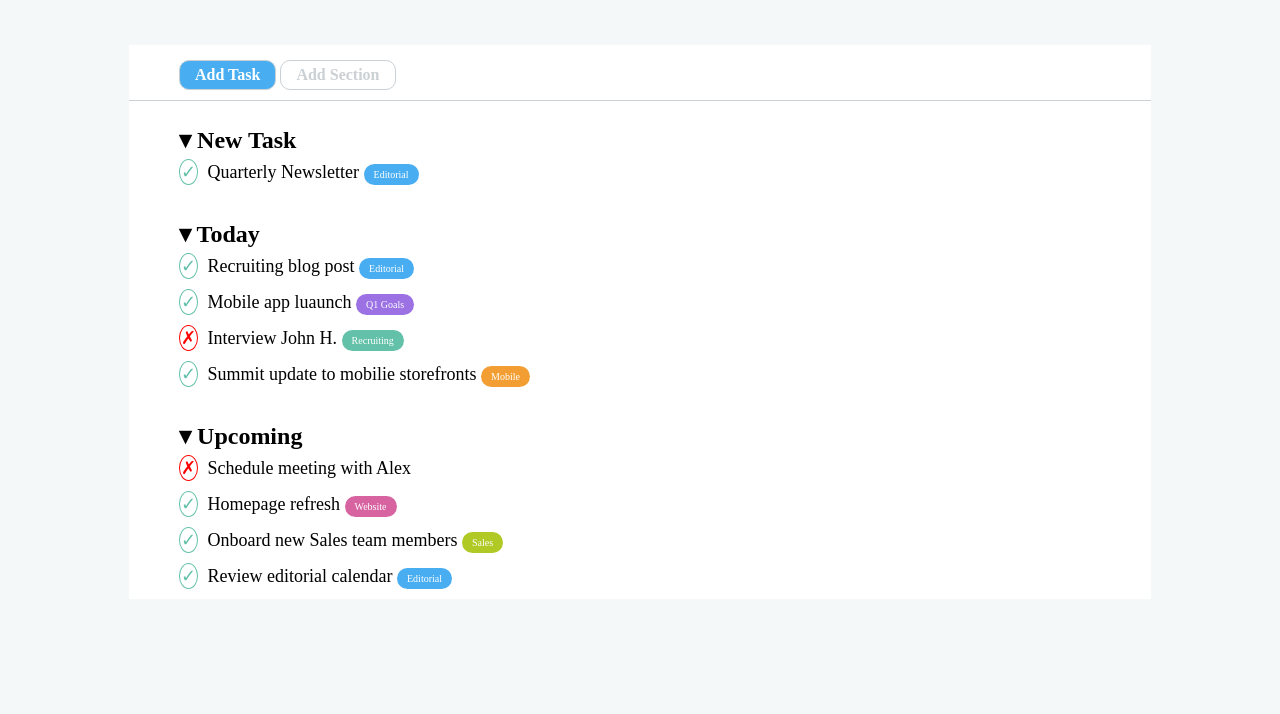
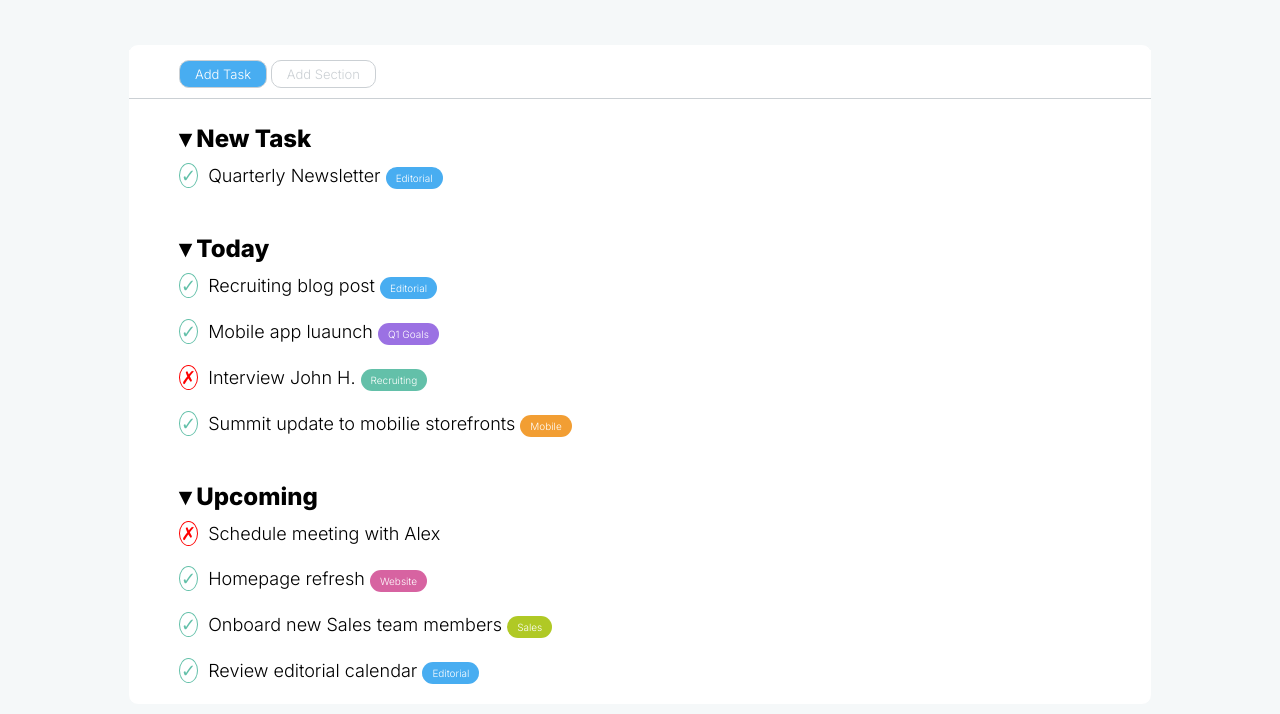
Before and after one commit to ericaostini/html-css-toboolist, a plain HTML site: page index.html in a window 1280 px wide. Shown: the part 86-800 px from the top of the page. Drawn offline with Linux system fonts and the light colour scheme.

Commit message:
end project

```diff
--- a/css/style.css
+++ b/css/style.css
@@ -15,16 +15,20 @@ h1{
     padding: 10px;
     display: inline-block;
     font-size: 50px;
+    font-weight: 800;
 }
 main{
     width: 80%;
     margin: 0 auto;
     background-color: white;
     border: 1px solid rgb(245, 248, 249);
+    border-radius: 10px;
 }
 
 body{
     background-color: rgb(245, 248, 249);
+    font-family: 'Inter', sans-serif;
+    font-weight: 300;
 }
 
 /* task and section */
@@ -33,6 +37,8 @@ body{
     border-bottom: 1px solid  rgb(203, 208, 212);
     padding: 10px;
     margin-top: 5px;
+    font-weight: 300;
+    font-size: 13px;
 }
 .border-add{
     border: 1px solid  rgb(203, 208, 212);
@@ -57,10 +63,10 @@ ul{
 
 h2{
     margin-top:25px;
-    margin-bottom: 5px;
+    margin-bottom: 10px;
 }
 .list{
-    padding-bottom: 10px;
+    padding-bottom: 20px;
     font-size: large;
 }
 
--- a/index.html
+++ b/index.html
@@ -4,6 +4,7 @@
     <meta charset="UTF-8">
     <meta name="viewport" content="width=device-width, initial-scale=1.0">
     <link rel="stylesheet" href="css/style.css">
+    <link href="https://fonts.googleapis.com/css2?family=Inter:wght@300;800&display=swap" rel="stylesheet">
     <title>Toboolist</title>
 </head>
 <body>
@@ -16,8 +17,8 @@
     <!-- contenuto pagina -->
     <main>
         <div class="add">
-            <h4 class= "border-add" id="task">Add Task</h4>
-            <h4 class="border-add" id="section">Add Section</h4>
+            <p class= "border-add" id="task">Add Task</p>
+            <p class="border-add" id="section">Add Section</p>
         </div>
 
         <section>
```
